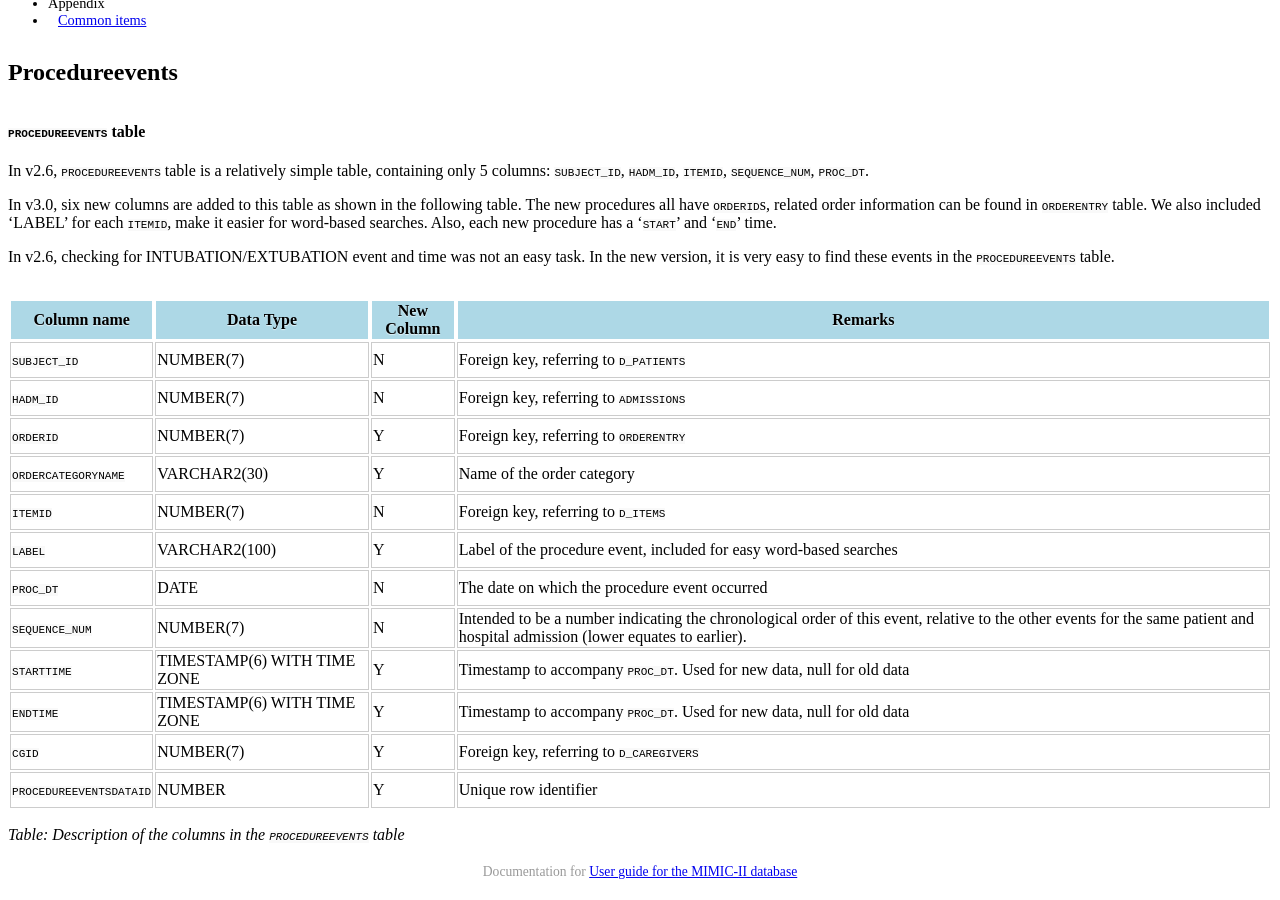
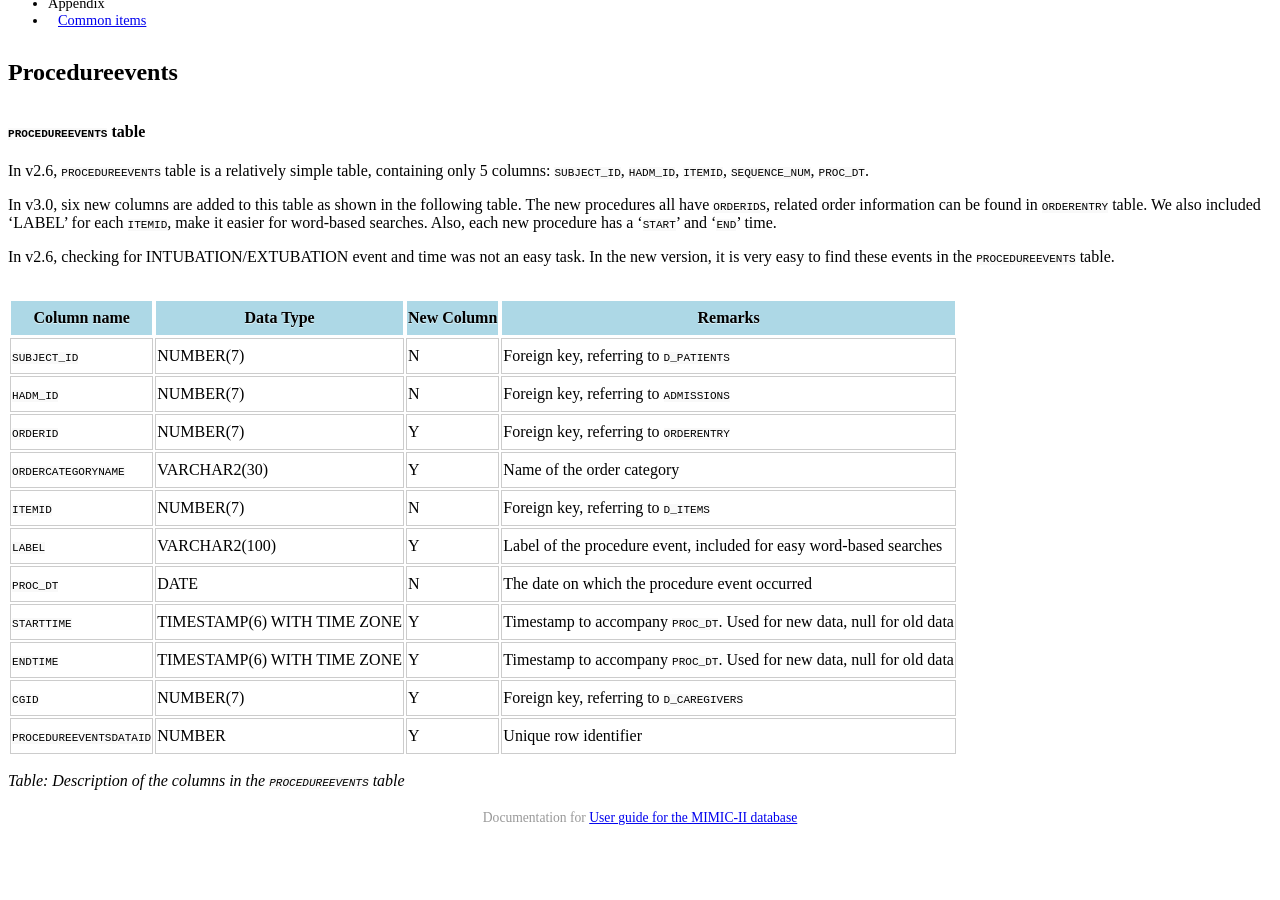
Before and after one commit to Franck-Dernoncourt/v3.0, a Jekyll site: the page built from _posts/2015-04-22-procedureevents.md, in a window 1280 px wide and 900 px high, scrolled down 698 px. Built offline with Jekyll 4.4.1, drawn with Linux system fonts in a browser that asks for light colours; Markdown is read by kramdown in place of the engine named in the settings; a style sheet for code colours, icons or effects is not loaded; after the commit the page ends 1544 px from its top, so only the background shows below that.

Commit message:
meaning of sequence_num unclear. removed

````diff
--- a/_posts/2015-04-22-procedureevents.md
+++ b/_posts/2015-04-22-procedureevents.md
@@ -30,7 +30,6 @@ Column name | Data Type | New Column  | Remarks
 ```ITEMID``` | NUMBER(7) | N | Foreign key, referring to ```D_ITEMS```
 ```LABEL``` | VARCHAR2(100) | Y | Label of the procedure event, included for easy word-based searches
 ```PROC_DT``` | DATE | N | The date on which the procedure event occurred
-```SEQUENCE_NUM``` | NUMBER(7) | N | Intended to be a number indicating the chronological order of this event, relative to the other events for the same patient and hospital admission (lower equates to earlier).
 ```STARTTIME``` | TIMESTAMP(6) WITH TIME ZONE | Y | Timestamp to accompany ```PROC_DT```. Used for new data, null for old data
 ```ENDTIME``` | TIMESTAMP(6) WITH TIME ZONE | Y | Timestamp to accompany ```PROC_DT```. Used for new data, null for old data
 ```CGID``` | NUMBER(7) | Y | Foreign key, referring to ```D_CAREGIVERS```
````
